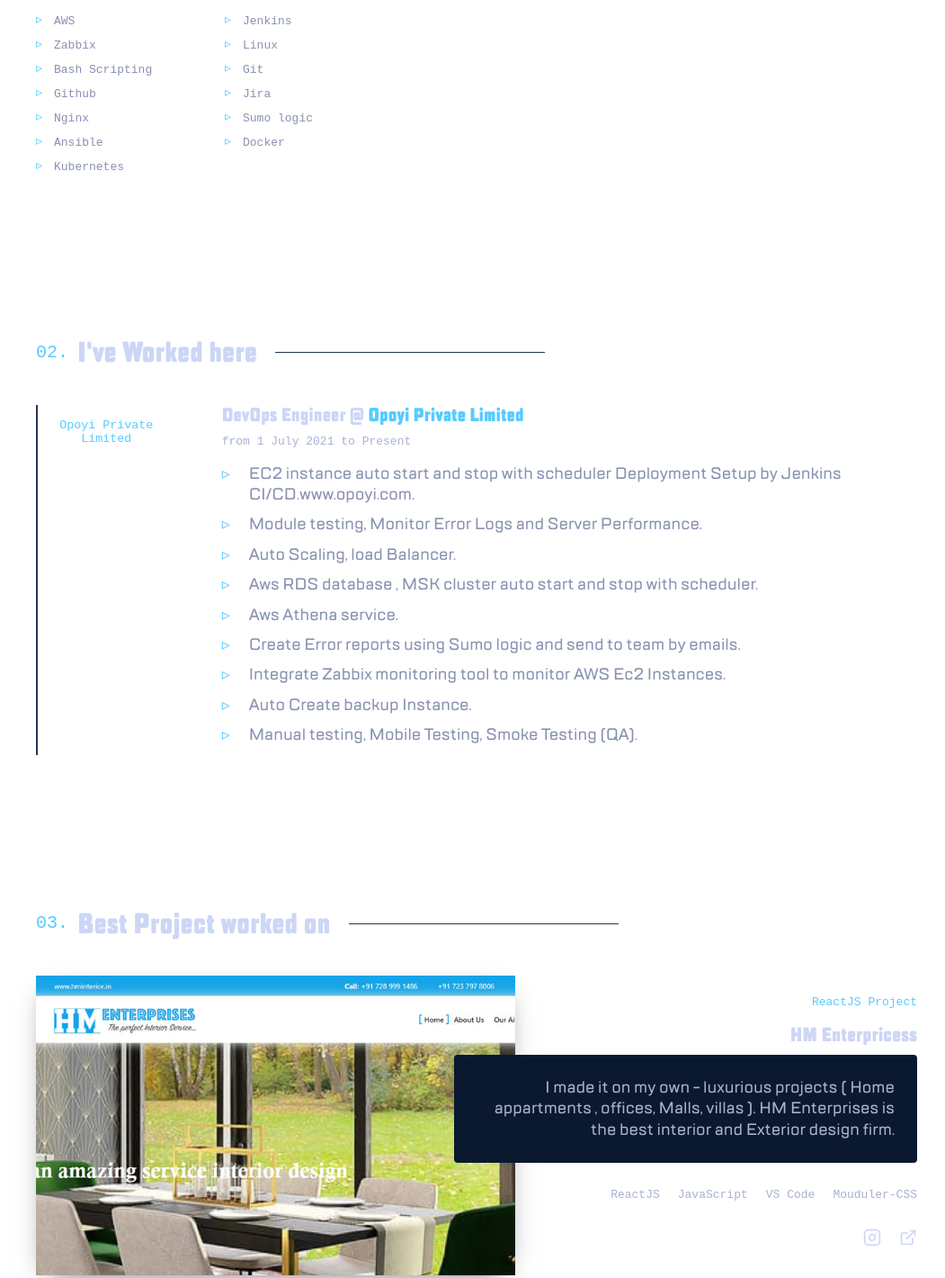
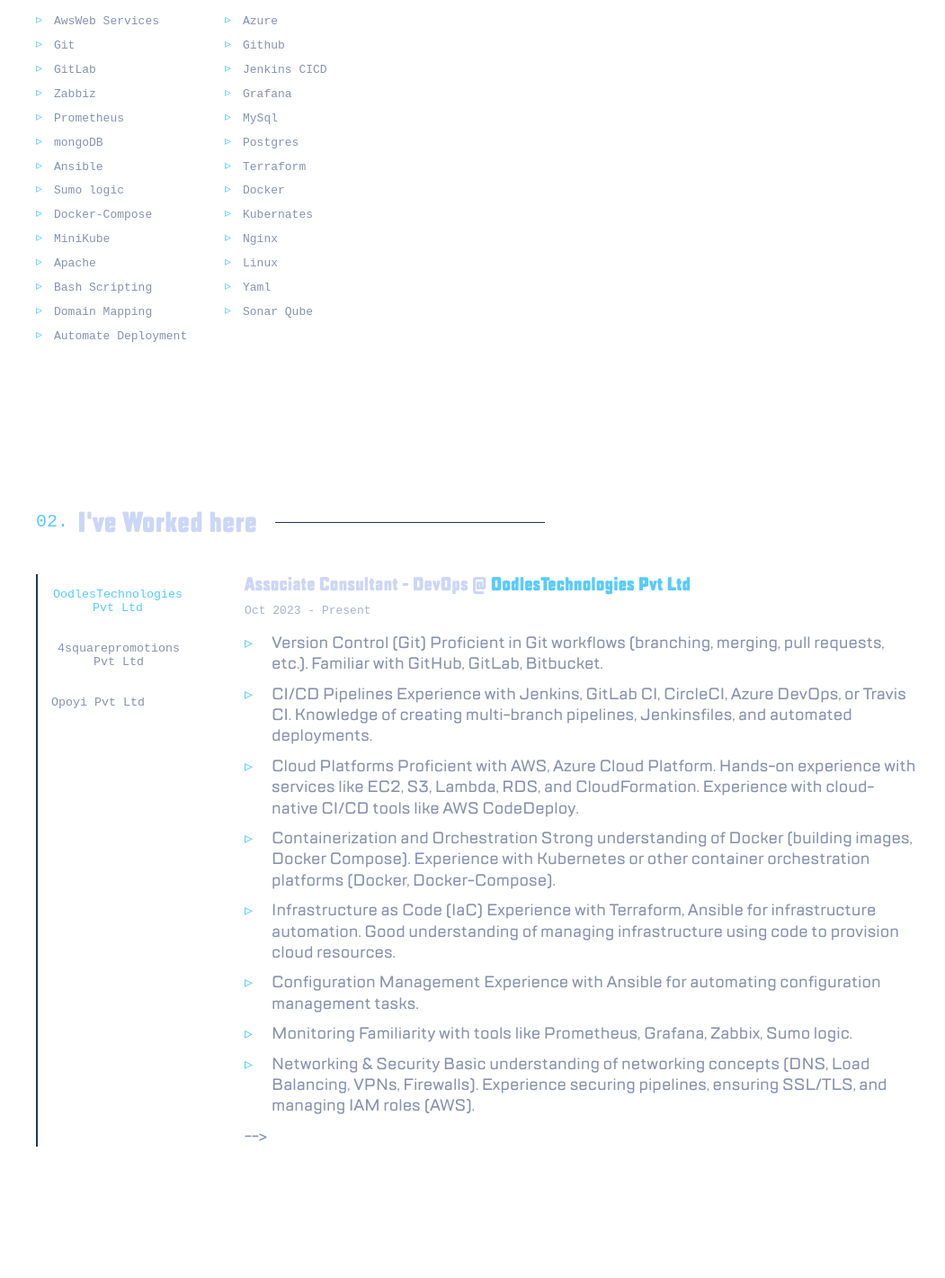
Before and after one commit to mo-nadeem/nadeem-web, a website: page index.html in a window 1280 px wide. Shown: the part 1308-2728 px from the top of the page at 90% size, without its empty margins (110-1161 px from the left). Drawn offline with Linux system fonts and the light colour scheme.

Commit message:
changes in index.html

```diff
--- a/index.html
+++ b/index.html
@@ -140,19 +140,33 @@
             </p>
 
             <ul class="skills-list">
-              <li>AWS</li>
-              <li>Jenkins</li>
-              <li>Zabbix</li>
+              <li>AwsWeb Services</li>
+              <li>Azure</li>
+              <li>Git</li>
+              <li>Github</li>
+              <li>GitLab</li>
+              <li>Jenkins CICD</li>
+              <li>Zabbiz</li>
+              <li>Grafana</li>
+              <li>Prometheus</li>
+              <li>MySql</li>
+              <li>mongoDB</li>
+              <li>Postgres</li>
+              <li>Ansible</li>
+              <li>Terraform</li>
+              <li>Sumo logic</li>
+              <li>Docker</li>
+              <li>Docker-Compose</li>
+              <li>Kubernates</li>
+              <li>MiniKube</li>
+              <li>Nginx</li>
+              <li>Apache</li>
               <li>Linux</li>
               <li>Bash Scripting</li>
-              <li>Git</li>
-              <li>Github</li>
-              <li>Jira</li>
-              <li>Nginx</li>
-              <li>Sumo logic</li>
-              <li>Ansible</li>
-              <li>Docker</li>
-              <li>Kubernetes</li>
+              <li>Yaml</li>
+              <li>Domain Mapping</li>
+              <li>Sonar Qube</li>
+              <li>Automate Deployment</li>
             </ul>
           </div>
           <div class="about-me">
@@ -168,16 +182,16 @@
         <div class="inner-work">
           <div class="tab-list">
             <button class="active">
-              <span>Opoyi Private Limited</span>
-            </button>
-            <!-- <button>
-              <span>LegalSubmit India</span>
+              <span>OodlesTechnologies Pvt Ltd</span>
             </button>
             <button>
-              <span>Hindustan Times Media</span>
+              <span>4squarepromotions Pvt Ltd</span>
             </button>
             <button>
-              <span>CloudChowk Solutions</span>
+              <span>Opoyi Pvt Ltd</span>
+            </button>
+            <button>
+              <!-- <span>CloudChowk Solutions</span>
             </button>
             <button>
               <span>India Petro Group</span>
@@ -192,118 +206,138 @@
               <span>Modulus Systems</span>
             </button> -->
           </div>
+
+
+
+
           <div class="tab-content">
             <div class="tabs open">
               <h3>
-                <span>DevOps Engineer</span>
+                <span>Associate Consultant - DevOps</span>
                 <span class="company">
                   @
-                  <a href="https://hindustantimes.com/" class="inline-link" rel="noopener noreferrer" target="_blank">Opoyi Private Limited</a>
+                  <a href="https://www.oodlestechnologies.com/" class="inline-link" rel="noopener noreferrer" target="_blank">OodlesTechnologies Pvt Ltd</a>
                 </span>
               </h3>
-              <p class="range">from 1 July 2021 to Present</p>
-              <div class="work-list">
-                <ul>
-                  <li>EC2 instance auto start and stop with scheduler Deployment Setup by Jenkins CI/CD.<a href="www.opoyi.com">www.opoyi.com</a>.</li>
-                  <li>Module testing, Monitor Error Logs and Server Performance.</li>
-                  <li>Auto Scaling, load Balancer.</li>
-                  <li>Aws RDS database , MSK cluster auto start and stop with scheduler.</li>
-                  <li>Aws Athena service.</li>
-                  <li>Create Error reports using Sumo logic and send to team by emails.</li>
-                  <li>Integrate Zabbix monitoring tool to monitor AWS Ec2 Instances.</li>
-                  <li>Auto Create backup Instance.</li>
-                  <li> Manual testing, Mobile Testing, Smoke Testing (QA).</li>
-                </ul>
-              </div>
-            </div>
-            <!-- <div class="tabs">
-              <h3>
-                <span>Senior UX Engineer - ||</span>
-                <span class="company">
-                  @
-                  <a href="https://legalsubmitsoft.com/" class="inline-link" rel="noopener noreferrer" target="_blank">LegalSubmit India Pvt. Ltd.</a>
-                </span>
-              </h3>
-              <p class="range">21 April 2021 - 13 December 2021</p>
+              <p class="range">Oct 2023 - Present</p>
               <div class="work-list">
                 <ul>
                   <li>
-                    PDF Editor and
-                    <a href="www.PDFsimpli.com">PDFsimpli.com</a>
-                    was our main
-                                        project which was from USA
-                    <a href="www.worksimpli.io">www.worksimpli.io</a>.
+                    Version Control (Git)
+
+                        Proficient in Git workflows (branching, merging, pull requests, etc.).
+                        Familiar with GitHub, GitLab, Bitbucket.
                   </li>
                   <li>
-                    Build a front-end infrastructure with better designs,
-                                        efficiency and accessibility.
+                    CI/CD Pipelines
+
+                      Experience with Jenkins, GitLab CI, CircleCI, Azure DevOps, or Travis CI.
+                      Knowledge of creating multi-branch pipelines, Jenkinsfiles, and automated deployments.
                   </li>
                   <li>
-                    Ensure the design is adaptable for cross platforms like
-                                        macOS and Windows, cross browsers like Safari, Firefox, and
-                                        cross-device like PC, mobiles, etc.
+                    Cloud Platforms
+
+                      Proficient with AWS, Azure Cloud Platform.
+                      Hands-on experience with services like EC2, S3, Lambda, RDS, and CloudFormation.
+                      Experience with cloud-native CI/CD tools like AWS CodeDeploy.
                   </li>
                   <li>
-                    Be innovative with updated technologies JSON, React and
-                                        APIs.
+                    Containerization and Orchestration
+
+                      Strong understanding of Docker (building images, Docker Compose).
+                      Experience with Kubernetes or other container orchestration platforms (Docker, Docker-Compose).
                   </li>
                   <li>
-                    Collaborate and communicate with the back-end developers to
-                                        keep them aligned with your vision and ideas.
+                    Infrastructure as Code (IaC)
+
+                      Experience with Terraform, Ansible for infrastructure automation.
+                      Good understanding of managing infrastructure using code to provision cloud resources.
                   </li>
-                  <li>Test runs and looks out for errors.</li>
                   <li>
-                    Debug, and refactor existing applications and software
-                                        modules as required Quickly respond to critical support
-                                        issues.
+                    Configuration Management
+
+                      Experience with Ansible for automating configuration management tasks.
+                  </li>
+                  <li>
+                    Monitoring
+
+                      Familiarity with tools like Prometheus, Grafana, Zabbix, Sumo logic.
+                    </li>
+                  <li>
+                    Networking & Security
+
+                      Basic understanding of networking concepts (DNS, Load Balancing, VPNs, Firewalls).
+                      Experience securing pipelines, ensuring SSL/TLS, and managing IAM roles (AWS).
                   </li>
                 </ul>
               </div>
             </div>
             <div class="tabs">
               <h3>
-                <span>Senior Front-end Developer</span>
+                <span>DevOps Engineer</span>
                 <span class="company">
                   @
-                  <a href="https://www.hindustantimes.com/" class="inline-link" rel="noopener noreferrer" target="_blank">Hindustan Time Media</a>
+                  <a href="https://www.4squarepromotions.com/" class="inline-link" rel="noopener noreferrer" target="_blank">4Squarepromotions Pvt Ltd</a>
                 </span>
               </h3>
-              <p class="range">7 September 2016 - 20 April 2021</p>
+              <p class="range">Nov 2022 - Sep 2023</p>
               <div class="work-list">
                 <ul>
                   <li>
-                    Fundamental knowledge of application development using
-                                        technology like HTML5, CSS3, SCSS/LESS, Flexbox, Grid,
-                                        JavaScript, jQuery, Responsive etc.
+                    Set Up Repositories
                   </li>
                   <li>
-                    A desire to work in a fast-paced and challenging environment
+                    Create CI/CD Pipelines for Each Project
                   </li>
                   <li>
-                    Write clean, modular web-based SAAS applications in an agile
-                                        and ever-changing environment
+                    Deploy to Different Hosting Platforms
                   </li>
                   <li>
-                    Debug, and refactor existing applications and software
-                                        modules as required Quickly respond to critical support
-                                        issues.
+                    Configure Environment Variables
                   </li>
                   <li>
-                    Work with Software Architect to understand coding standards
-                                        and architectural practices
-                  </li>
-                  <li>
-                    Assist Other Sr. Engineers with other tasks as assigned.
-                  </li>
-                  <li>
-                    Develop highly interactive web applications utilizing
-                                        JavaScript, HTML5, CSS3(SCSS), and external web services
-                                        ensuring high performance on Mobile and Desktop.
+                    Monitor & Provide Feedback
                   </li>
                 </ul>
               </div>
             </div>
             <div class="tabs">
+              <h3>
+                <span>DevOps Engineer</span>
+                <span class="company">
+                  @
+                  <a href="https://www.opoyi.com/" class="inline-link" rel="noopener noreferrer" target="_blank">Opoyi Pvt Ltd</a>
+                </span>
+              </h3>
+              <p class="range">July 2021 - Nov 2022</p>
+              <div class="work-list">
+                <ul>
+                  <li>
+                    EC2 instance auto start and stop with scheduler.
+                  </li>
+                  <li>
+                    Deployment Setup by Jenkins CI/CD.
+                  </li>
+                  <li>
+                    Auto Scaling, load Balancer.
+                  </li>
+                  <li>
+                    Aws Athena service.
+                  </li>
+                  <li>
+                    Auto mate Cicd Pipeline setup of Deployment on ther server.
+                  </li>
+                  <li>
+                    Auto Create backup Instance.
+                  </li>
+                  <li>
+                    Aws CodeBuild, CodeDeploy, Pipeline automate Push on
+                      github or CodeCommit then Deploy on Server.
+                  </li>
+                </ul>
+              </div>
+            </div>
+            <!-- <div class="tabs">
               <h3>
                 <span>UI Developer</span>
                 <span class="company">
@@ -453,7 +487,7 @@
               </div>
             </div>
           </div>
-        </div> -->
+        </div> --> -->
       </section>
 
       <section class="projects" id="projects">
```
Also changed, not shown: 1 other file.
